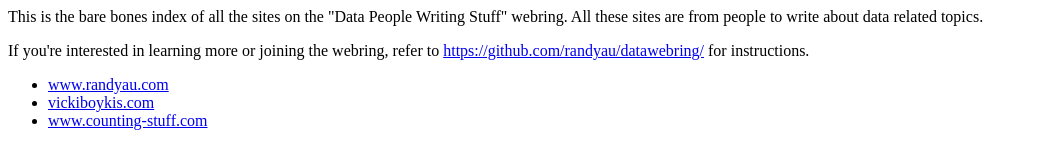
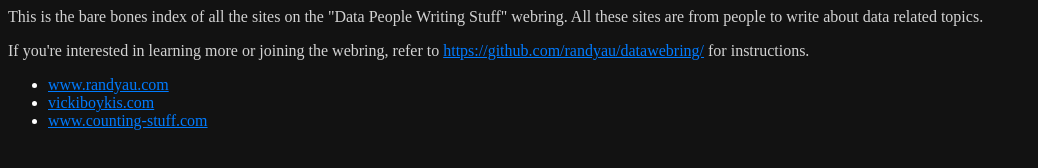
Before and after one commit to randyau/datawebring, a plain HTML site: page index.html in a window 1280 px wide. Shown: the whole page, without its empty margins (0-1038 px from the left). Drawn offline with Linux system fonts and the light colour scheme.

Commit message:
make index darkmode

```diff
--- a/index.html
+++ b/index.html
@@ -1,5 +1,24 @@
 <html>
-  <head><title>Data People Writing Stuff Webring Index</title>
+  <head>
+    <style>
+body {
+    background-color: #121212;
+    color: #ffffff;
+}
+
+h1, h2, h3, h4, h5, h6 {
+    color: #ffffff;
+}
+
+p {
+    color: #d3d3d3;
+}
+
+a {
+    color: #007bff;
+}
+</style>
+    <title>Data People Writing Stuff Webring Index</title>
   </head>
   <body>
     <p>
```
